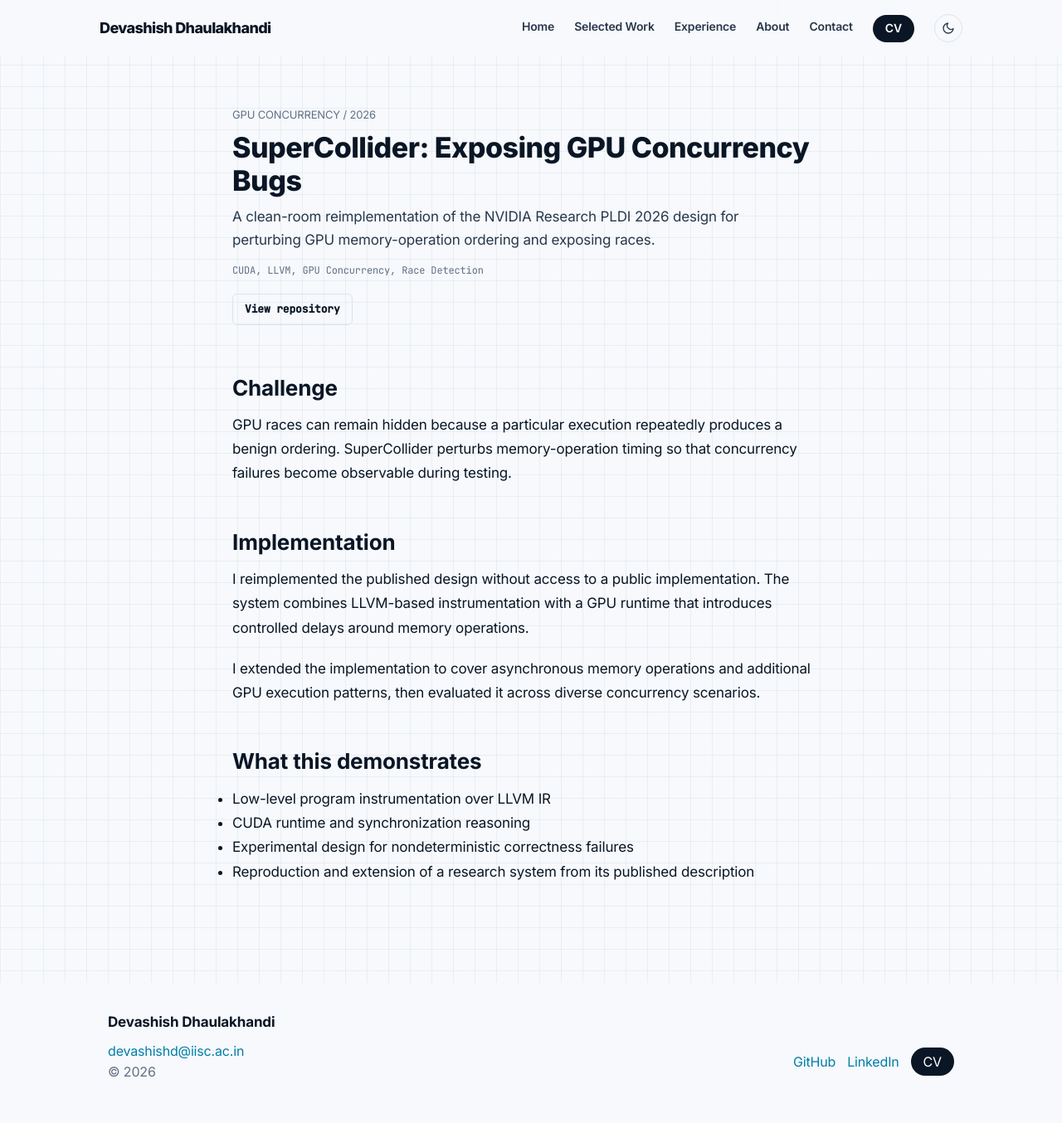
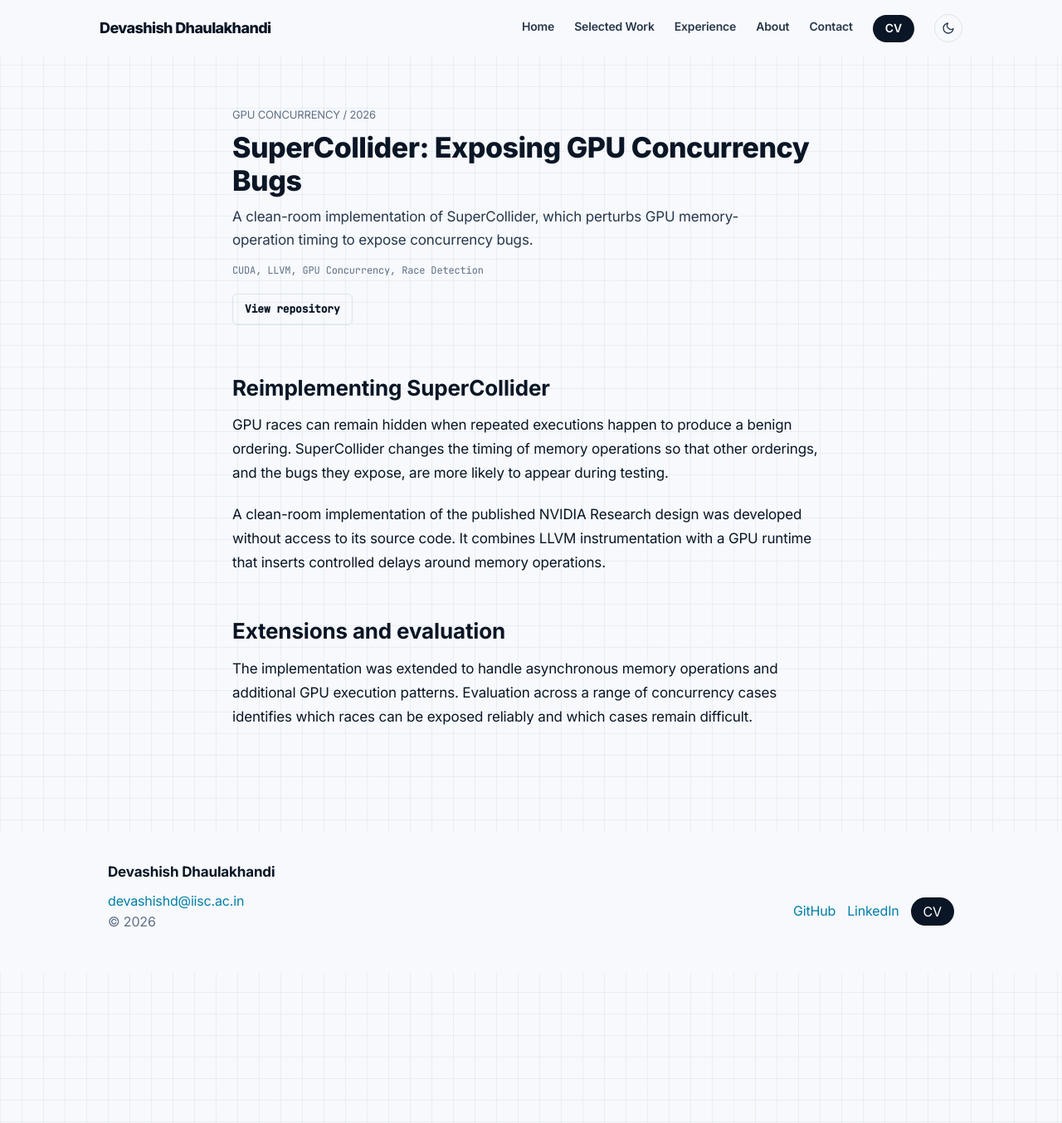
Before and after one commit to Devashish-Dh/dev_portfolio, a Jekyll site: the page built from entries/projects/supercollider/en.md, in a window 1280 px wide and 1354 px high. Shown: the whole window at 83% size. Built offline with Jekyll 4.4.1, drawn with Linux system fonts in a browser that asks for light colours.

Commit message:
cleaned up stuff

```diff
--- a/entries/projects/supercollider/en.md
+++ b/entries/projects/supercollider/en.md
@@ -8,28 +8,21 @@ permalink: /entries/supercollider/
 date: 2026-08-01
 year: 2026
 label: "GPU CONCURRENCY"
-role: "LLVM instrumentation and GPU runtime"
+role: "LLVM instrumentation for GPU race testing"
 technologies: [CUDA, LLVM, GPU Concurrency, Race Detection]
 code: "https://github.com/Devashish-Dh/SooopaColaida_clean"
 demo: ""
 paper: ""
 show_cover: false
-excerpt: "A clean-room reimplementation of the NVIDIA Research PLDI 2026 design for perturbing GPU memory-operation ordering and exposing races."
+excerpt: "A clean-room implementation of SuperCollider, which perturbs GPU memory-operation timing to expose concurrency bugs."
 ---
 
-## Challenge
+## Reimplementing SuperCollider
 
-GPU races can remain hidden because a particular execution repeatedly produces a benign ordering. SuperCollider perturbs memory-operation timing so that concurrency failures become observable during testing.
+GPU races can remain hidden when repeated executions happen to produce a benign ordering. SuperCollider changes the timing of memory operations so that other orderings, and the bugs they expose, are more likely to appear during testing.
 
-## Implementation
+A clean-room implementation of the published NVIDIA Research design was developed without access to its source code. It combines LLVM instrumentation with a GPU runtime that inserts controlled delays around memory operations.
 
-I reimplemented the published design without access to a public implementation. The system combines LLVM-based instrumentation with a GPU runtime that introduces controlled delays around memory operations.
+## Extensions and evaluation
 
-I extended the implementation to cover asynchronous memory operations and additional GPU execution patterns, then evaluated it across diverse concurrency scenarios.
-
-## What this demonstrates
-
-- Low-level program instrumentation over LLVM IR
-- CUDA runtime and synchronization reasoning
-- Experimental design for nondeterministic correctness failures
-- Reproduction and extension of a research system from its published description
+The implementation was extended to handle asynchronous memory operations and additional GPU execution patterns. Evaluation across a range of concurrency cases identifies which races can be exposed reliably and which cases remain difficult.
```
Also changed, not shown: entries/projects/compiler-transformations/en.md (+6 -15 lines), entries/projects/cuda-convolution/en.md (+6 -13 lines), entries/projects/ebpf-tracing/en.md (+5 -14 lines), entries/projects/linux-virtual-memory/en.md (+6 -15 lines), entries/projects/trinity/en.md (added, +28 -0 lines).
